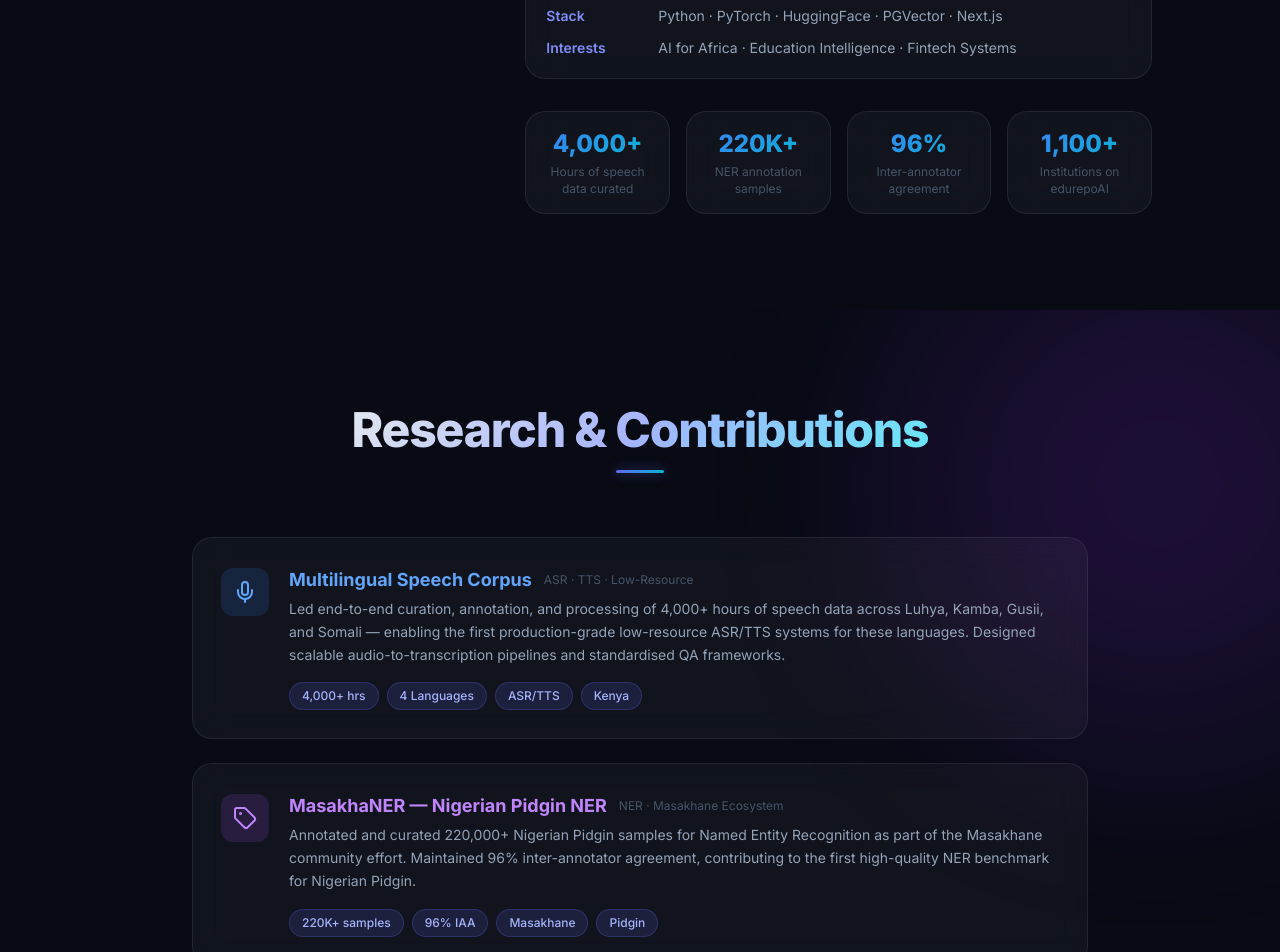
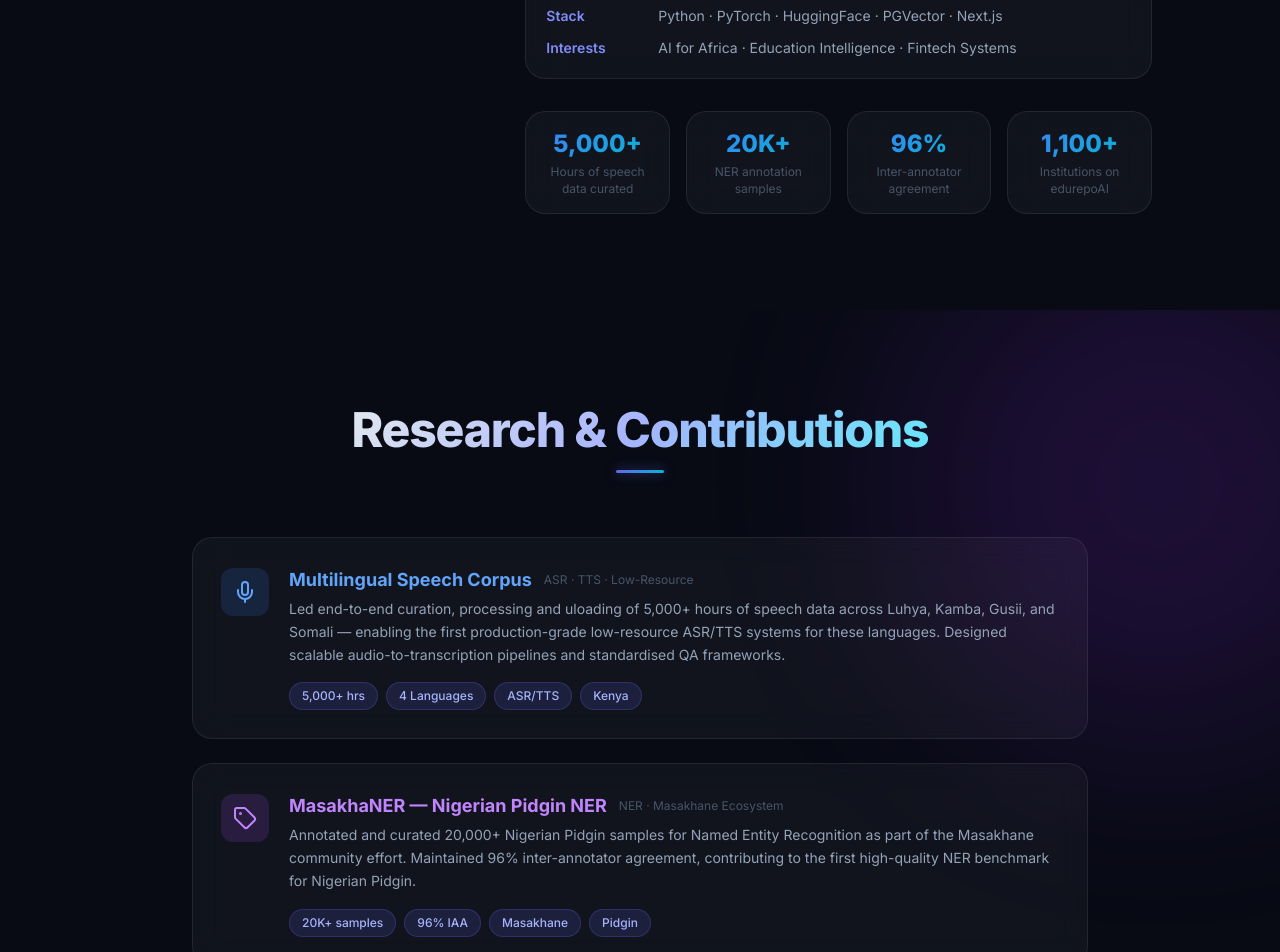
Before and after one commit to sam4rano/sam_dev, a Next.js app: page / in a window 1280 px wide. Shown: the part 1420-2372 px from the top of the page. Built offline with nearby package versions, Linux system fonts and the light colour scheme.

Commit message:
updated sidesection

```diff
--- a/app/components/About.tsx
+++ b/app/components/About.tsx
@@ -14,8 +14,8 @@ export default function About() {
   ]
 
   const stats = [
-    { value: "4,000+", label: "Hours of speech data curated" },
-    { value: "220K+",  label: "NER annotation samples" },
+    { value: "5,000+", label: "Hours of speech data curated" },
+    { value: "20K+",  label: "NER annotation samples" },
     { value: "96%",    label: "Inter-annotator agreement" },
     { value: "1,100+", label: "Institutions on edurepoAI" },
   ]
--- a/app/components/Education.tsx
+++ b/app/components/Education.tsx
@@ -44,7 +44,7 @@ export default function Education() {
                 "Specialised in Artificial Intelligence, NLP, and Scalable Systems",
                 "AI thesis: Yorùbá news classification using Transformers vs. Traditional ML",
                 "Led technical study groups on ML and backend architecture",
-                "Coursework in Python, Java, Algorithms, and Distributed Systems",
+                "Coursework in Python, Java and Algorithms",
               ].map((a, i) => (
                 <div key={i} className="flex items-start gap-2.5 text-sm text-[var(--text-secondary)] bg-white/[0.03] border border-white/[0.05] rounded-xl p-3.5 leading-relaxed">
                   <div className="mt-1.5 w-1 h-1 rounded-full bg-indigo-400 shrink-0" />
--- a/app/components/Experience.tsx
+++ b/app/components/Experience.tsx
@@ -14,8 +14,8 @@ const experiences = [
     border: "border-blue-500/20",
     gradient: "from-blue-500/10 to-transparent",
     responsibilities: [
-      "Led end-to-end curation, annotation, and processing of 4,000+ hours of multilingual speech data across Luhya, Kamba, Gusii, and Somali for low-resource ASR and TTS systems.",
-      "Designed scalable audio-to-transcription pipelines and NLP preprocessing workflows handling speaker diarisation, noise filtering, and forced alignment.",
+      "Led end-to-end curation, processing and uploading of 5,000+ hours of multilingual speech data across Luhya, Kamba, Gusii, and Somali for low-resource ASR and TTS systems.",
+      "Designed scalable audio-to-transcription pipelines and NLP preprocessing workflows handling malformed, and forced alignment.",
       "Established standardised annotation protocols and QA frameworks, achieving consistent data quality across cross-lingual datasets.",
     ],
   },
@@ -28,7 +28,7 @@ const experiences = [
     border: "border-purple-500/20",
     gradient: "from-purple-500/10 to-transparent",
     responsibilities: [
-      "Annotated and curated 220,000+ Nigerian Pidgin samples for NER within the Masakhane community-driven research ecosystem.",
+      "Annotated and curated 20,000+ Nigerian Pidgin samples for NER within the Masakhane community-driven research ecosystem.",
       "Maintained 96% inter-annotator agreement (IAA) through rigorous guideline development and adjudication processes.",
       "Advanced the first production-grade NER benchmark for Nigerian Pidgin via the MasakhaNER dataset release.",
     ],
--- a/app/components/Research.tsx
+++ b/app/components/Research.tsx
@@ -10,8 +10,8 @@ const contributions = [
     title: "Multilingual Speech Corpus",
     subtitle: "ASR · TTS · Low-Resource",
     description:
-      "Led end-to-end curation, annotation, and processing of 4,000+ hours of speech data across Luhya, Kamba, Gusii, and Somali — enabling the first production-grade low-resource ASR/TTS systems for these languages. Designed scalable audio-to-transcription pipelines and standardised QA frameworks.",
-    tags: ["4,000+ hrs", "4 Languages", "ASR/TTS", "Kenya"],
+      "Led end-to-end curation, processing and uloading of 5,000+ hours of speech data across Luhya, Kamba, Gusii, and Somali — enabling the first production-grade low-resource ASR/TTS systems for these languages. Designed scalable audio-to-transcription pipelines and standardised QA frameworks.",
+    tags: ["5,000+ hrs", "4 Languages", "ASR/TTS", "Kenya"],
     accent: "text-blue-400",
     iconBg: "bg-blue-500/15",
     border: "border-blue-500/20",
@@ -22,8 +22,8 @@ const contributions = [
     title: "MasakhaNER — Nigerian Pidgin NER",
     subtitle: "NER · Masakhane Ecosystem",
     description:
-      "Annotated and curated 220,000+ Nigerian Pidgin samples for Named Entity Recognition as part of the Masakhane community effort. Maintained 96% inter-annotator agreement, contributing to the first high-quality NER benchmark for Nigerian Pidgin.",
-    tags: ["220K+ samples", "96% IAA", "Masakhane", "Pidgin"],
+      "Annotated and curated 20,000+ Nigerian Pidgin samples for Named Entity Recognition as part of the Masakhane community effort. Maintained 96% inter-annotator agreement, contributing to the first high-quality NER benchmark for Nigerian Pidgin.",
+    tags: ["20K+ samples", "96% IAA", "Masakhane", "Pidgin"],
     accent: "text-purple-400",
     iconBg: "bg-purple-500/15",
     border: "border-purple-500/20",
```
